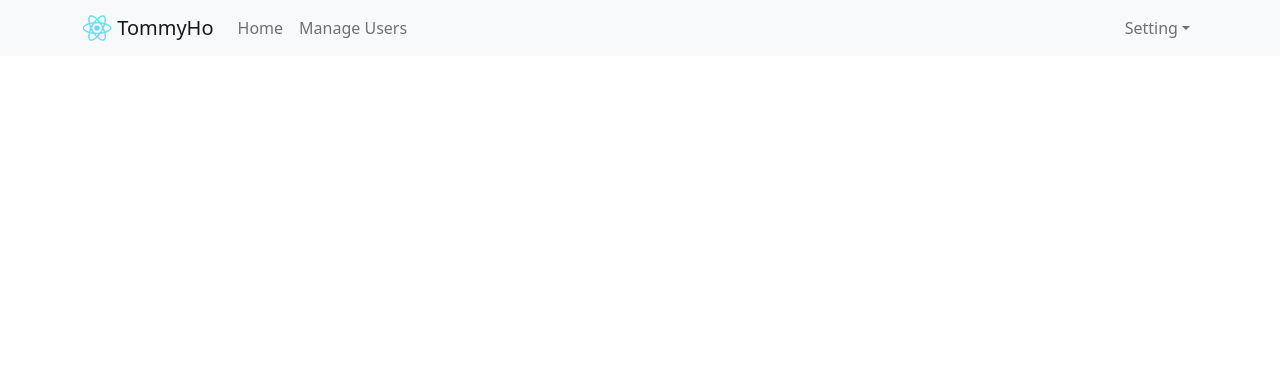
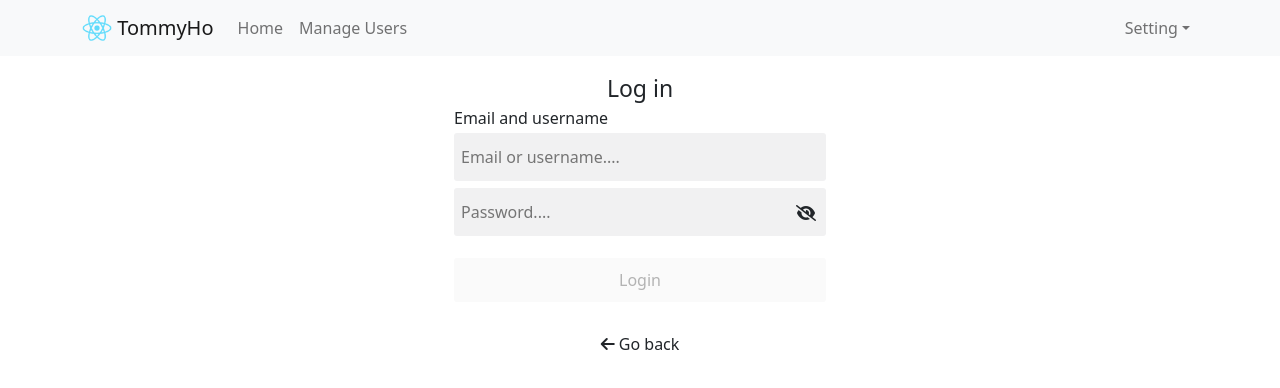
Before and after one commit to nthgwww/practice-React, a React (Create React App) app: page /login in a window 1280 px wide. Shown: the top 388 px of the page. Built offline with nearby package versions, Linux system fonts and the light colour scheme.

Commit message:
loginpage

```diff
--- a/src/App.js
+++ b/src/App.js
@@ -1,6 +1,7 @@
 import "./App.scss";
 import Header from "./components/Header";
 import Home from "./components/Home";
+import Login from "./components/Login";
 import TableUsers from "./components/TableUsers";
 import Container from "react-bootstrap/Container";
 import { Routes, Route, Link } from "react-router-dom"
@@ -19,6 +20,7 @@ function App() {
           <Routes>
             <Route path="/" element={<Home />} />
             <Route path="/users" element={<TableUsers />}/>
+            <Route path="/login" element={<Login/>}/>
           </Routes>
         </Container>
       </div>
--- a/src/App.scss
+++ b/src/App.scss
@@ -15,4 +15,72 @@ code {
 
 .app-container{
 
+  .login-container{
+    display: flex;
+    flex-direction: column;
+    // justify-content: center;
+    margin: auto;
+
+    .title{
+      margin-top: 15px;
+      text-align: center;
+      font-size: 23px;
+      font-weight: 500;
+    }
+
+    .text{
+      font-weight: 400;
+      padding-bottom: 3px;
+    }
+
+    input{
+      padding: 12px 7px;
+      outline: none;
+      // border: none;
+      background-color: #1618230f;
+      border: #1618230f;
+      margin-bottom: 7px;
+      border-radius: 3px;
+      width: 100%;
+
+      &:hover{
+        background-color: #dedede;
+        border: 1px solid #dedede;
+      }
+    }
+
+    .input-2{
+      position: relative;
+
+      i{
+        cursor: pointer;
+        position: absolute;
+        top: 17px;
+        right: 10px;
+      }
+    }
+
+    button{
+      margin-top: 15px;
+      padding: 10px;
+      border-radius: 3px;
+      outline: none;
+      border: none;
+
+      &.active{
+        background-color: #fe2c55;
+        color: white;
+      }
+    }
+
+    button[disabled=disabled], button:disabled {
+      // your css rules
+  }
+
+    .back{
+      text-align: center;
+      margin-top: 30px;
+      cursor: pointer;
+    }
+  }
 }
--- /dev/null
+++ b/src/components/Login.js
@@ -0,0 +1,25 @@
+import { useState } from "react"
+
+const Login =() => {
+
+    const [email, setEmail] = useState("");
+    const [password, setPassword] = useState("");
+    const [isShowPassword, setIsShowPassword] = useState(false);
+    return(<>
+        <div className="login-container col-12 col-sm-4">
+            <div className="title">Log in</div>
+            <div className="text">Email and username</div>
+            <input type="text" placeholder="Email or username...." value={email} onChange={(event)=>setEmail(event.target.value)}/>
+            <div className="input-2">
+                <input type={isShowPassword === true ? "text": "password"} placeholder="Password...." value={password} onChange={(event)=>setPassword(event.target.value)}/>
+                <i className={isShowPassword === true ? "fa-solid fa-eye" : "fa-solid fa-eye-slash"} onClick={()=>setIsShowPassword(!isShowPassword)}></i>
+            </div>
+            <button className={email && password ? "active" : ""} disabled={email && password ? false : true}>Login</button>
+            <div className="back">
+            <i className="fa-sharp fa-solid fa-arrow-left"></i> Go back
+            </div>
+        </div>
+    </>)
+}
+
+export default Login
```
